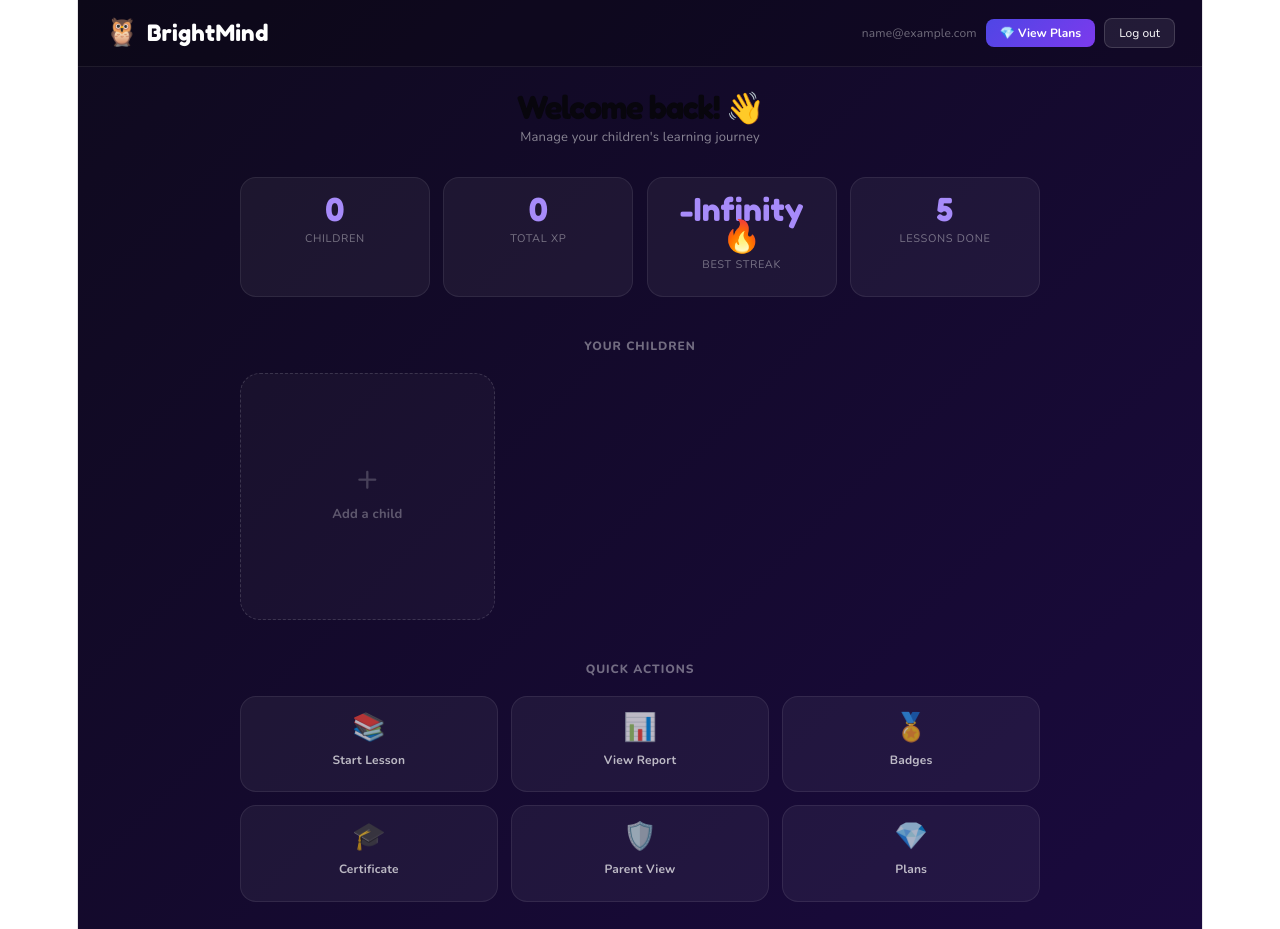
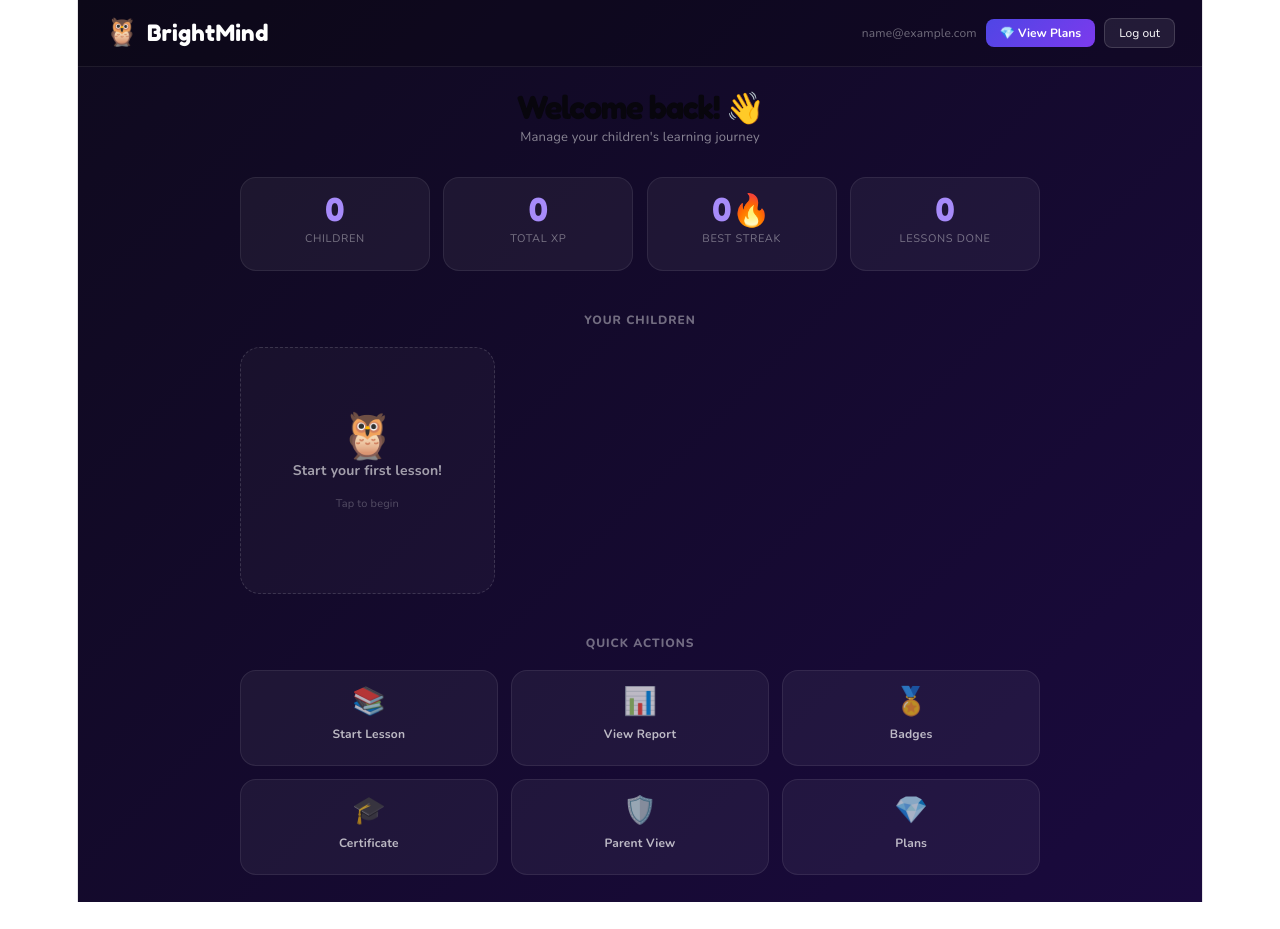
Before and after one commit to gr6nty/BrightMinds, a React (Vite) app: page /dashboard in a window 1280 px wide. After the commit the page ends 902 px from the top, so only its background shows below. Built offline with nearby package versions, Linux system fonts and the light colour scheme; sample sign-in values are in the browser's storage.

Commit message:
fix dashboard for new users

```diff
--- a/src/pages/Dashboard.jsx
+++ b/src/pages/Dashboard.jsx
@@ -50,11 +50,11 @@ export default function Dashboard({ setUser }) {
             <div style={styles.statLabel}>Total XP</div>
           </div>
           <div style={styles.statBox}>
-            <div style={styles.statNum}>{Math.max(...children.map(c => c.streak))}🔥</div>
+            <div style={styles.statNum}>{children.length > 0 ? Math.max(...children.map(c => c.streak)) : 0}🔥</div>
             <div style={styles.statLabel}>Best Streak</div>
           </div>
           <div style={styles.statBox}>
-            <div style={styles.statNum}>5</div>
+            <div style={styles.statNum}>0</div>
             <div style={styles.statLabel}>Lessons Done</div>
           </div>
         </div>
@@ -92,10 +92,10 @@ export default function Dashboard({ setUser }) {
 
               <div style={styles.progressLabel}>
                 <span>{child.subject}</span>
-                <span>42%</span>
+                <span>0%</span>
               </div>
               <div style={styles.progressTrack}>
-                <div style={{ ...styles.progressFill, width: '42%' }} />
+                <div style={{ ...styles.progressFill, width: '0%' }} />
               </div>
 
               <button onClick={() => navigate('/lesson')} style={styles.startBtn}>
@@ -104,10 +104,11 @@ export default function Dashboard({ setUser }) {
             </div>
           ))}
 
-          {/* Add child card */}
-          <div onClick={() => navigate('/setup')} style={styles.addCard}>
-            <div style={styles.addIcon}>+</div>
-            <div style={styles.addText}>Add a child</div>
+          {/* Start first lesson card */}
+          <div onClick={() => navigate('/lesson')} style={styles.addCard}>
+            <div style={styles.addIcon}>🦉</div>
+            <div style={styles.addText}>Start your first lesson!</div>
+            <div style={styles.addSub}>Tap to begin</div>
           </div>
         </div>
 
@@ -248,8 +249,9 @@ const styles = {
     alignItems: 'center', justifyContent: 'center',
     cursor: 'pointer', minHeight: '200px',
   },
-  addIcon: { fontSize: '2rem', color: 'rgba(255,255,255,0.2)', marginBottom: '8px' },
-  addText: { fontSize: '13px', color: 'rgba(255,255,255,0.3)', fontWeight: '700' },
+  addIcon: { fontSize: '2.5rem', marginBottom: '8px' },
+  addText: { fontSize: '14px', color: 'rgba(255,255,255,0.6)', fontWeight: '700' },
+  addSub: { fontSize: '11px', color: 'rgba(255,255,255,0.25)', marginTop: '6px' },
   actionsRow: {
     display: 'grid', gridTemplateColumns: 'repeat(3, 1fr)', gap: '0.75rem',
   },
```
